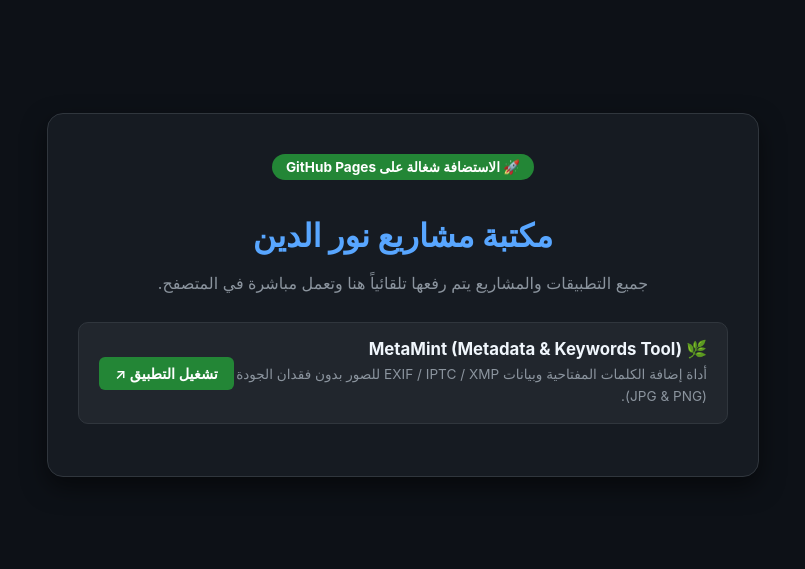
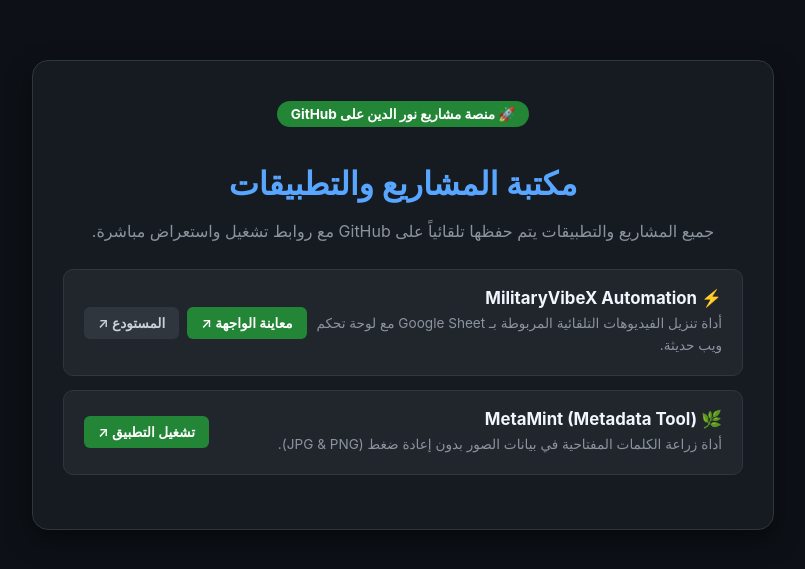
Before and after one commit to noureddine-gpit/projects, a plain HTML site: page index.html in a window 1280 px wide. Shown: the part 105-674 px from the top of the page, without its empty margins (237-1042 px from the left). Drawn offline with Linux system fonts and the light colour scheme.

Commit message:
feat: add MilitaryVibeX to projects portal

```diff
--- a/index.html
+++ b/index.html
@@ -24,7 +24,7 @@
       border: 1px solid #30363d;
       border-radius: 16px;
       padding: 40px 30px;
-      max-width: 650px;
+      max-width: 680px;
       width: 100%;
       box-shadow: 0 10px 25px rgba(0,0,0,0.5);
     }
@@ -53,9 +53,9 @@
     }
     .project-item {
       background: #21262d;
-      padding: 16px 20px;
+      padding: 18px 20px;
       border-radius: 10px;
-      margin-bottom: 12px;
+      margin-bottom: 14px;
       display: flex;
       justify-content: space-between;
       align-items: center;
@@ -75,34 +75,58 @@
       font-size: 0.85rem;
       color: #8b949e;
     }
+    .btn-group {
+      display: flex;
+      gap: 8px;
+    }
     .btn {
       background: #238636;
       color: white;
       text-decoration: none;
-      padding: 8px 16px;
+      padding: 8px 14px;
       border-radius: 6px;
       font-weight: 600;
-      font-size: 0.9rem;
+      font-size: 0.85rem;
       white-space: nowrap;
     }
     .btn:hover {
       background: #2ea043;
     }
+    .btn-secondary {
+      background: #30363d;
+      color: #c9d1d9;
+    }
+    .btn-secondary:hover {
+      background: #3b434d;
+    }
   </style>
 </head>
 <body>
   <div class="card">
-    <div class="badge">🚀 الاستضافة شغالة على GitHub Pages</div>
-    <h1>مكتبة مشاريع نور الدين</h1>
-    <p>جميع التطبيقات والمشاريع يتم رفعها تلقائياً هنا وتعمل مباشرة في المتصفح.</p>
+    <div class="badge">🚀 منصة مشاريع نور الدين على GitHub</div>
+    <h1>مكتبة المشاريع والتطبيقات</h1>
+    <p>جميع المشاريع والتطبيقات يتم حفظها تلقائياً على GitHub مع روابط تشغيل واستعراض مباشرة.</p>
 
     <div class="list">
       <div class="project-item">
         <div class="project-info">
-          <h3>🌿 MetaMint (Metadata & Keywords Tool)</h3>
-          <p>أداة إضافة الكلمات المفتاحية وبيانات EXIF / IPTC / XMP للصور بدون فقدان الجودة (JPG & PNG).</p>
+          <h3>⚡ MilitaryVibeX Automation</h3>
+          <p>أداة تنزيل الفيديوهات التلقائية المربوطة بـ Google Sheet مع لوحة تحكم ويب حديثة.</p>
         </div>
-        <a href="metamint/" class="btn">تشغيل التطبيق ↗</a>
+        <div class="btn-group">
+          <a href="militaryvibex/" class="btn">معاينة الواجهة ↗</a>
+          <a href="https://github.com/noureddine-gpit/militaryvibex-automation" target="_blank" class="btn btn-secondary">المستودع ↗</a>
+        </div>
+      </div>
+
+      <div class="project-item">
+        <div class="project-info">
+          <h3>🌿 MetaMint (Metadata Tool)</h3>
+          <p>أداة زراعة الكلمات المفتاحية في بيانات الصور بدون إعادة ضغط (JPG & PNG).</p>
+        </div>
+        <div class="btn-group">
+          <a href="metamint/" class="btn">تشغيل التطبيق ↗</a>
+        </div>
       </div>
     </div>
   </div>
```
